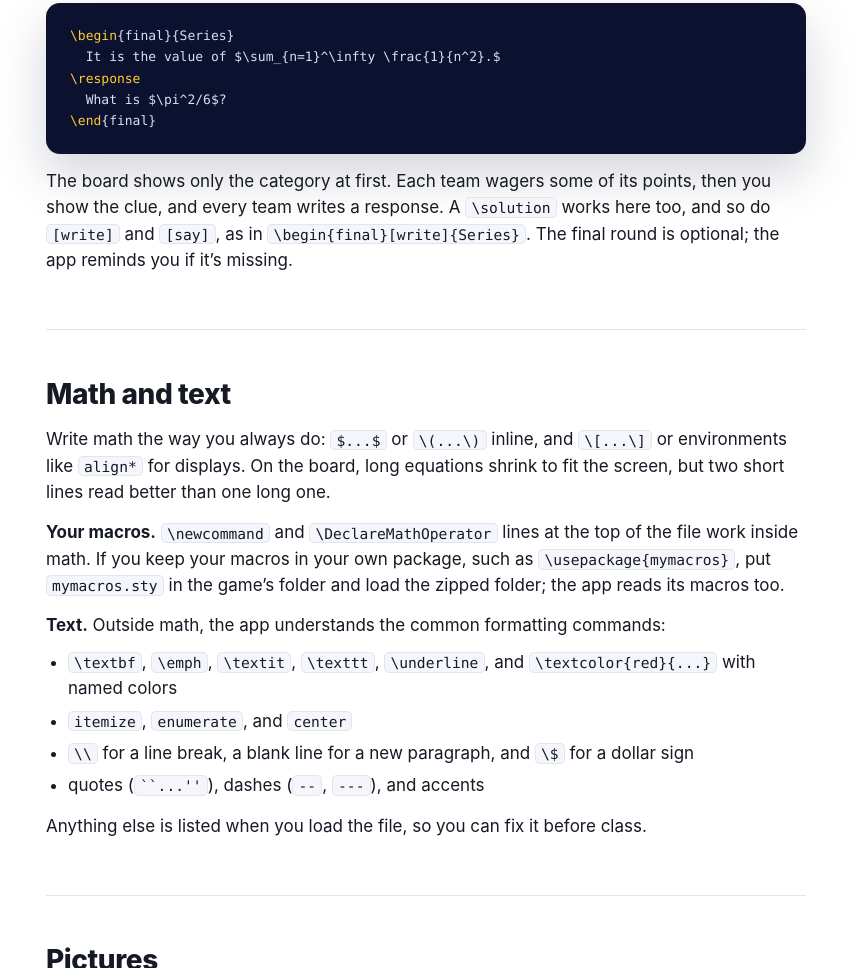
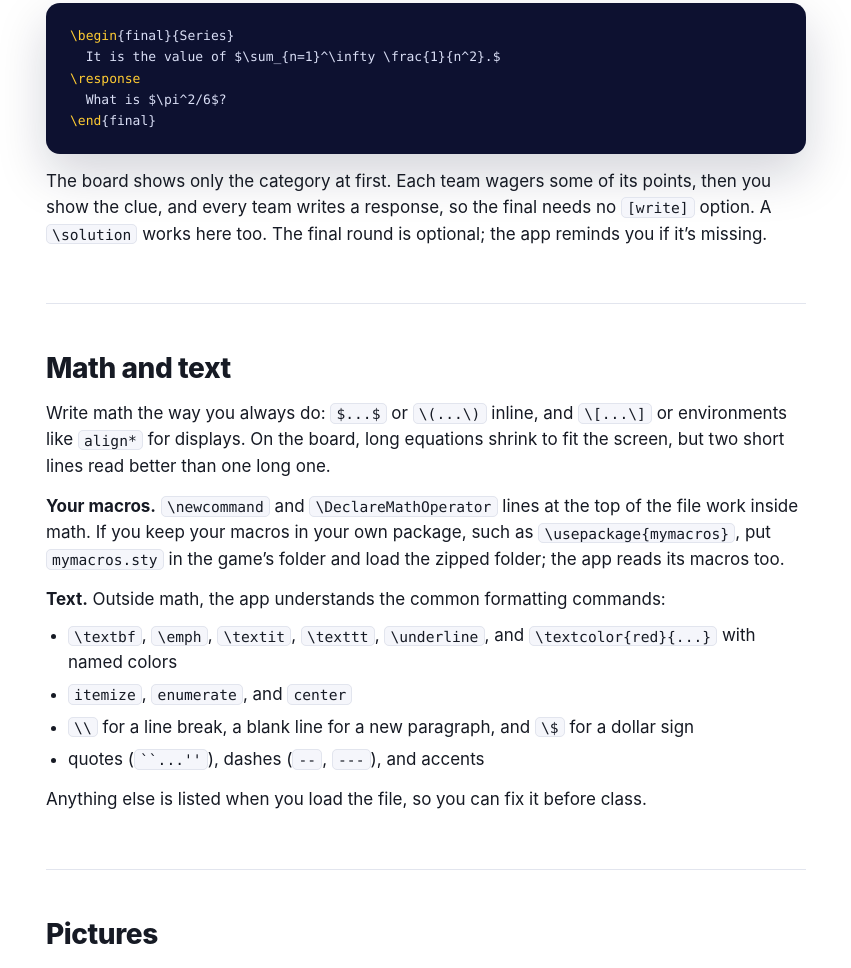
Before and after one commit to divisbyzero/calculated-risk, a plain HTML site: page guide.html in a window 1280 px wide. Shown: the part 3648-4616 px from the top of the page, without its empty margins (344-1195 px from the left). Drawn offline with Linux system fonts and the light colour scheme.

Commit message:
Refactor game files for clarity and consistency; update titles, responses, and solutions across calculus games. Improve template instructions and guide content for better user experience. Adjust HTML structure for consistency in player/team naming and template usage.

```diff
--- a/guide.html
+++ b/guide.html
@@ -203,9 +203,9 @@
   What is $\pi^2/6$?
 <span class="k">\end</span>{final}</code></pre>
           <p>The board shows only the category at first. Each team wagers some of its points, then you show the clue,
-            and every team writes a response. A <code>\solution</code> works here too, and so do
-            <code>[write]</code> and <code>[say]</code>, as in <code>\begin{final}[write]{Series}</code>. The final
-            round is optional; the app reminds you if it’s missing.</p>
+            and every team writes a response, so the final needs no <code>[write]</code> option. A
+            <code>\solution</code> works here too. The final round is optional; the app reminds you if it’s
+            missing.</p>
         </section>
 
         <section id="math">
```
Also changed, not shown: host.html (+2 -2 lines), index.html (+2 -2 lines), 6 other files.
